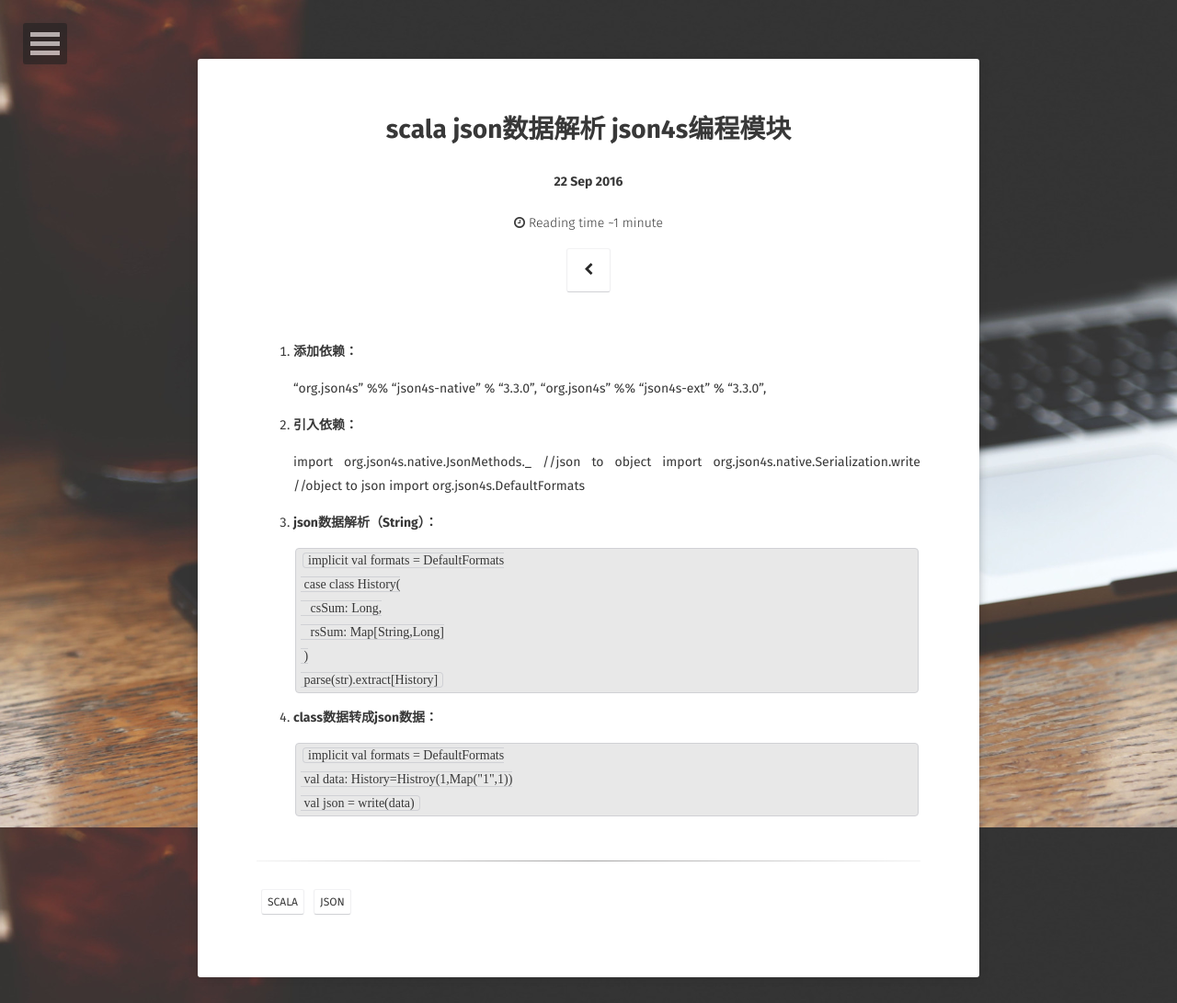
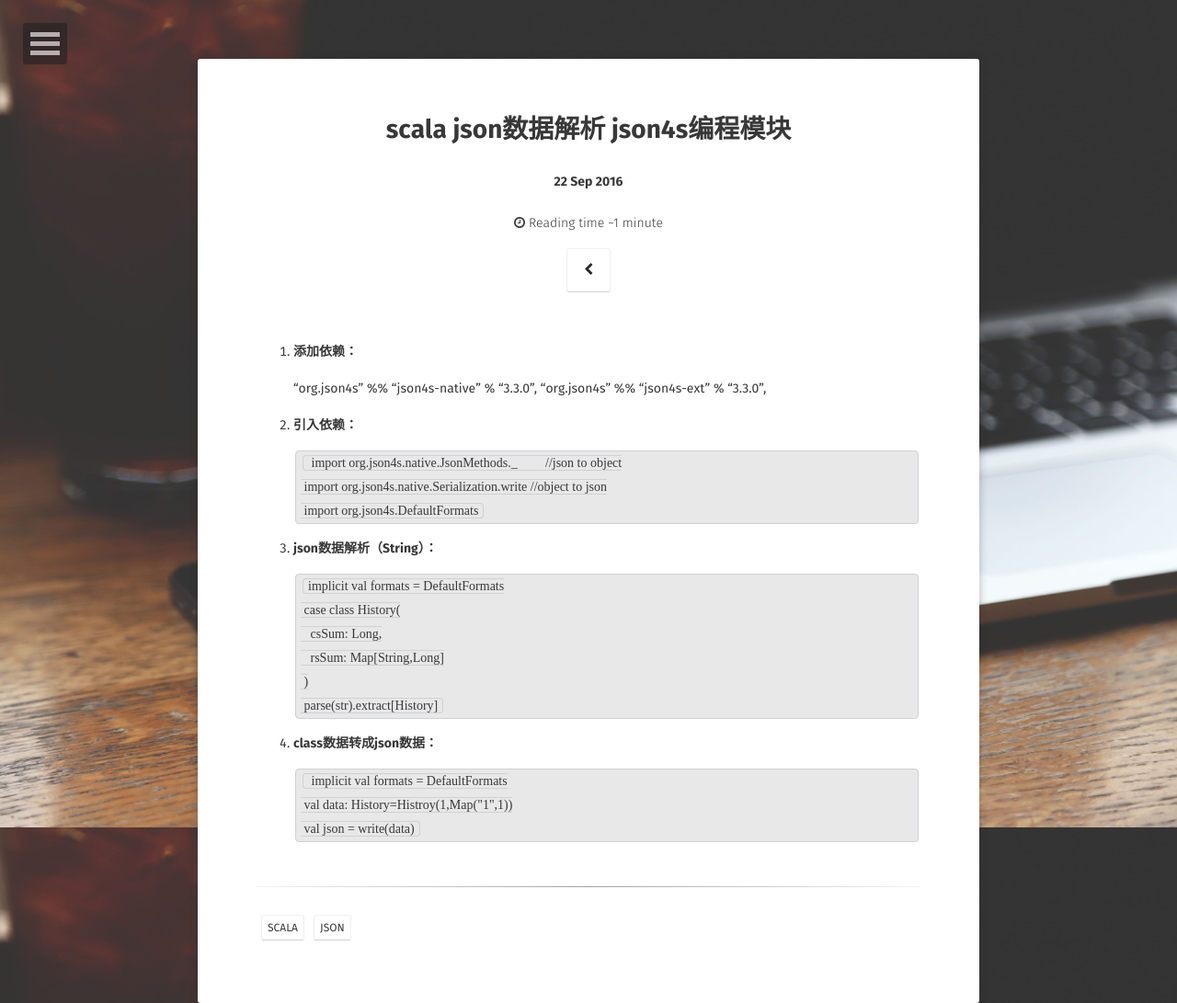
Before and after one commit to xiaobailong/gaoqingyue.github.io, a Jekyll site: the page built from _posts/2016-09-22-scala json数据解析 json4s编程模块.md, in a window 1280 px wide. Shown: the whole page at 92% size. Built offline with Jekyll 4.4.1, drawn with Linux system fonts in a browser that asks for light colours; some web fonts are replaced; comment, search, counter and statistics services are not loaded.

```diff
--- a/_posts/2016-09-22-scala json数据解析 json4s编程模块.md
+++ b/_posts/2016-09-22-scala json数据解析 json4s编程模块.md
@@ -14,9 +14,9 @@ comments: true
 
 2. **引入依赖：**
 
-	import org.json4s.native.JsonMethods._ 	    //json to object
+	<pre><code> import org.json4s.native.JsonMethods._ 	    //json to object
 	import org.json4s.native.Serialization.write //object to json
-	import org.json4s.DefaultFormats
+	import org.json4s.DefaultFormats</code></pre>
 
 3. **json数据解析（String）：**
 
@@ -29,6 +29,6 @@ comments: true
 
 4. **class数据转成json数据：**
 
-	<pre><code>implicit val formats = DefaultFormats
+	<pre><code> implicit val formats = DefaultFormats
 	val data: History=Histroy(1,Map("1",1))
 	val json = write(data)</code></pre>
```
